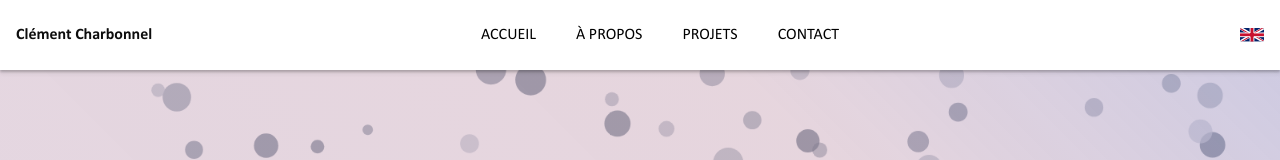
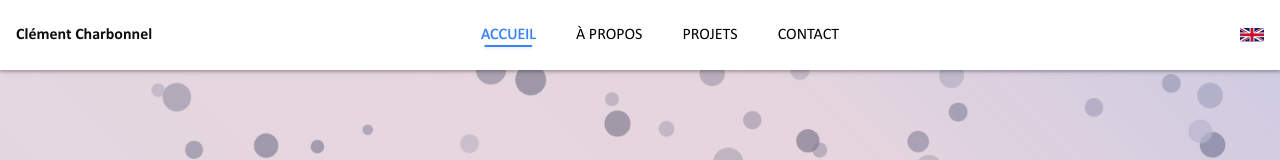
Before and after one commit to Clement38420/portfolio, a Vue app: page / in a window 1280 px wide. Shown: the top 160 px of the page. Built offline with nearby package versions, Linux system fonts and the light colour scheme.

Commit message:
feat(NavBar): implement dynamic navigation links with active state
Refactor the navigation bar to use a dynamic list of links and highlight the active link based on the current route.

```diff
--- a/src/components/NavBar.vue
+++ b/src/components/NavBar.vue
@@ -1,7 +1,10 @@
 <script setup lang="ts">
 import { useI18n } from 'vue-i18n'
 import { computed } from 'vue'
+import { useRoute } from 'vue-router'
+
 const { locale } = useI18n()
+const route = useRoute()
 
 function toggleLanguage() {
   locale.value = locale.value === 'en' ? 'fr' : 'en'
@@ -12,23 +15,27 @@ const toLanguage = computed(() => (locale.value === 'en' ? 'fr' : 'en'))
 const languageImage = computed(() => {
   return new URL(`../assets/images/${toLanguage.value}.svg`, import.meta.url).href
 })
+
+const navLinks = [
+  { name: 'nav.home', path: '/' },
+  { name: 'nav.about', path: '/about' },
+  { name: 'nav.projects', path: '/projects' },
+  { name: 'nav.contact', path: '/contact' },
+]
+
+const isActiveLink = (path: string) => {
+  return route.path === path
+}
 </script>
 
 <template>
   <nav>
     <h1>Clément Charbonnel</h1>
     <ul class="navbar-items">
-      <li class="navbar-item">
-        <RouterLink class="view-link" to="/">{{ $t('nav.home') }}</RouterLink>
-      </li>
-      <li class="navbar-item">
-        <RouterLink class="view-link" to="/about">{{ $t('nav.about') }}</RouterLink>
-      </li>
-      <li class="navbar-item">
-        <RouterLink class="view-link" to="/projects">{{ $t('nav.projects') }}</RouterLink>
-      </li>
-      <li class="navbar-item">
-        <RouterLink class="view-link" to="/contact">{{ $t('nav.contact') }}</RouterLink>
+      <li v-for="link in navLinks" :key="link.path" class="navbar-item">
+        <RouterLink class="view-link" :class="{ active: isActiveLink(link.path) }" :to="link.path">
+          {{ $t(link.name) }}
+        </RouterLink>
       </li>
     </ul>
     <button class="language-switch" @click="toggleLanguage">
@@ -71,14 +78,46 @@ h1 {
   text-decoration: none;
   text-transform: uppercase;
   padding: 12px;
-  transition: 0.1s background-color;
+  transition: all 0.3s cubic-bezier(0.4, 0, 0.2, 1);
+  position: relative;
+  overflow: hidden;
 }
 
 .view-link:hover {
-  background-color: var(--bg-color);
-  border-radius: 8px;
+  color: #3b82f6;
+  transform: translateY(-1px);
+  text-shadow: 0 0 0.5px #3b82f6;
 }
 
+.view-link::after {
+  content: '';
+  background: #3b82f6;
+  position: absolute;
+  bottom: 8px;
+  left: 50%;
+  transform: translateX(-50%) scaleX(0);
+  width: 60%;
+  height: 2px;
+  border-radius: 1px;
+  transform-origin: center;
+  transition: all 0.4s cubic-bezier(0.4, 0, 0.2, 1);
+  box-shadow: 0 1px 2px rgba(59, 130, 246, 0.15);
+}
+
+.view-link:hover::after,
+.view-link.active::after {
+  transform: translateX(-50%) scaleX(1);
+  box-shadow: 0 1px 3px rgba(59, 130, 246, 0.2);
+}
+
+.view-link.active {
+  color: #3b82f6;
+  text-shadow: 0 0 1px #3b82f6;
+}
+
+.view-link.active::after {
+  background: #3b82f6;
+}
 .language-switch {
   position: absolute;
   right: 16px;
```
